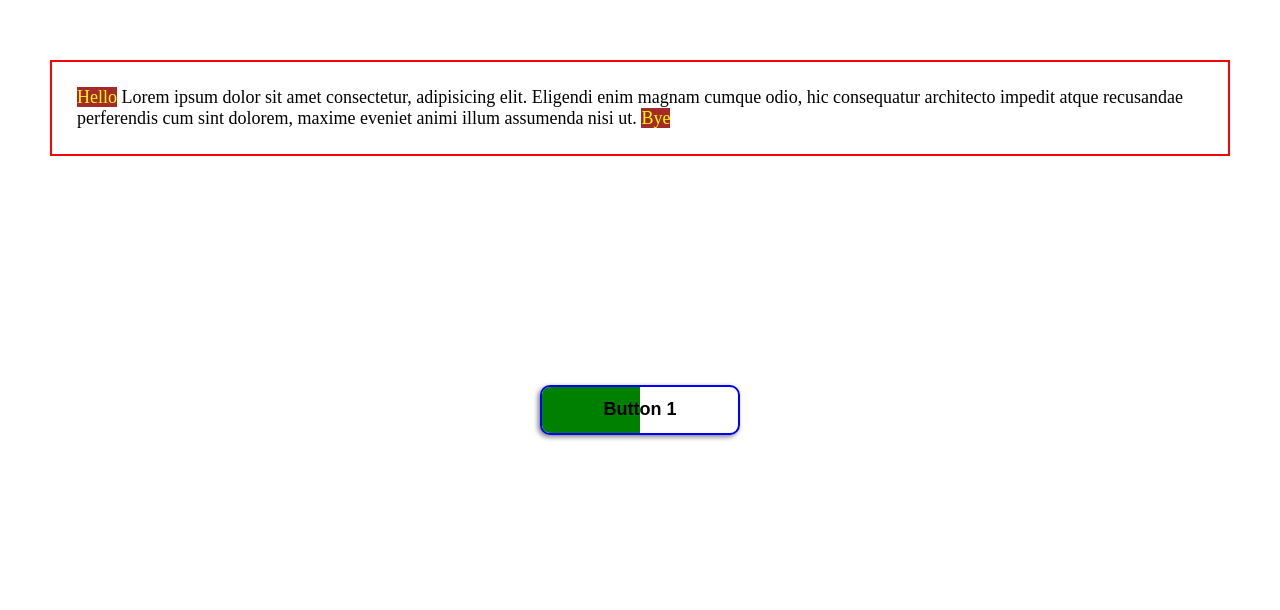
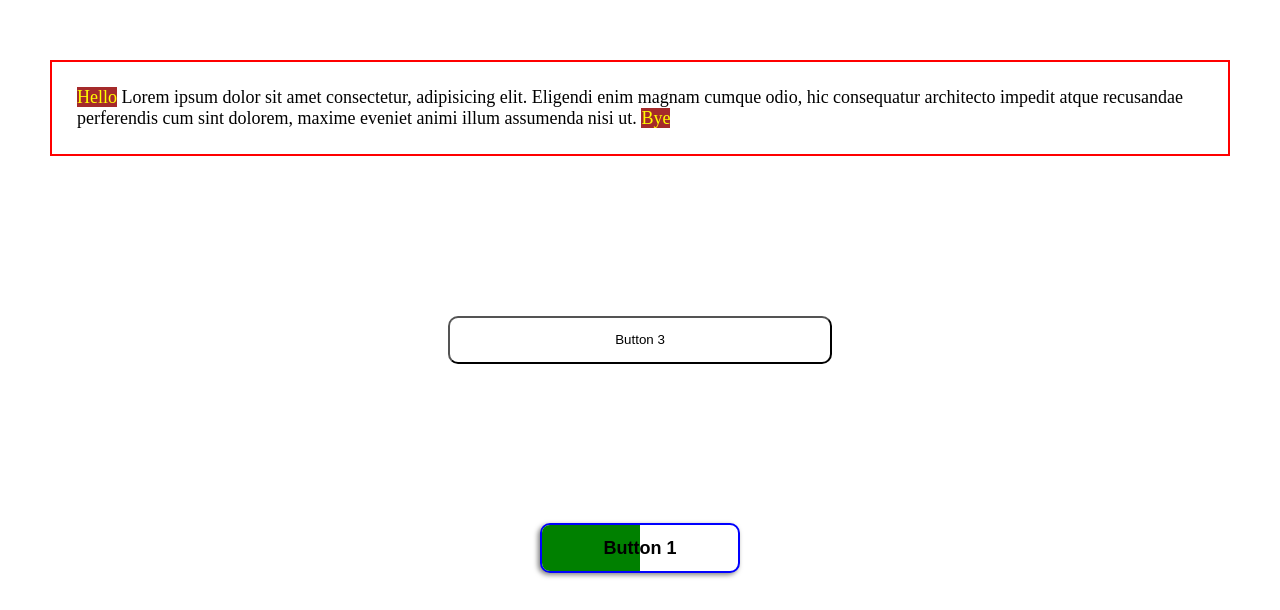
Before and after one commit to MdBillG/Complete-CSS, a plain HTML site: page Pseudo-Elements/index.html in a window 1280 px wide. Shown: the part 190-800 px from the top of the page. Drawn offline with Linux system fonts and the light colour scheme.

Commit message:
button 3

```diff
--- a/Pseudo-Elements/index.html
+++ b/Pseudo-Elements/index.html
@@ -15,6 +15,7 @@
     </p>
 
     <div class="box">
+      <button class="btn3">Button 3</button>
       <button class="btn1">Button 1</button>
       <button class="btn2">Button 2</button>
     </div>
--- a/Pseudo-Elements/stye.css
+++ b/Pseudo-Elements/stye.css
@@ -71,7 +71,7 @@ p.text::after {
   color: white;
   background-color: white;
 }
-
+/* button2  */
 .btn2 {
   width: 20%;
   height: 8%;
@@ -99,9 +99,58 @@ p.text::after {
   left: 0;
   z-index: -1;
   transition: 0.5s all ease;
+  transform: translateX(-90%);
+}
+
+.btn2:hover::before {
+  transform: translateX(0%);
+}
+
+/* button3 */
+.btn3 {
+  width: 30%;
+  height: 6%;
+  border-radius: 10px;
+  background-color: white;
+  position: relative;
+  z-index: 1;
+  overflow: hidden;
+}
+
+.btn3:hover {
+  color: white;
+}
+
+.btn3::before {
+  content: "";
+  width: 100%;
+  position: absolute;
+  top: 0;
+  left: 0;
+  height: 100%;
+  background-color: blueviolet;
+  transition: 0.5s all ease;
+  transform: translateX(-100%);
+  z-index: -1;
+}
+
+.btn3:hover::before {
   transform: translateX(-50%);
 }
 
-.btn2:hover::before {
+.btn3:hover::after {
   transform: translateX(50%);
 }
+
+.btn3::after {
+  content: "";
+  width: 100%;
+  height: 100%;
+  background-color: chocolate;
+  transition: 0.5s all ease;
+  position: absolute;
+  top: 0;
+  left: 0;
+  transform: translateX(100%);
+  z-index: -2;
+}
```
